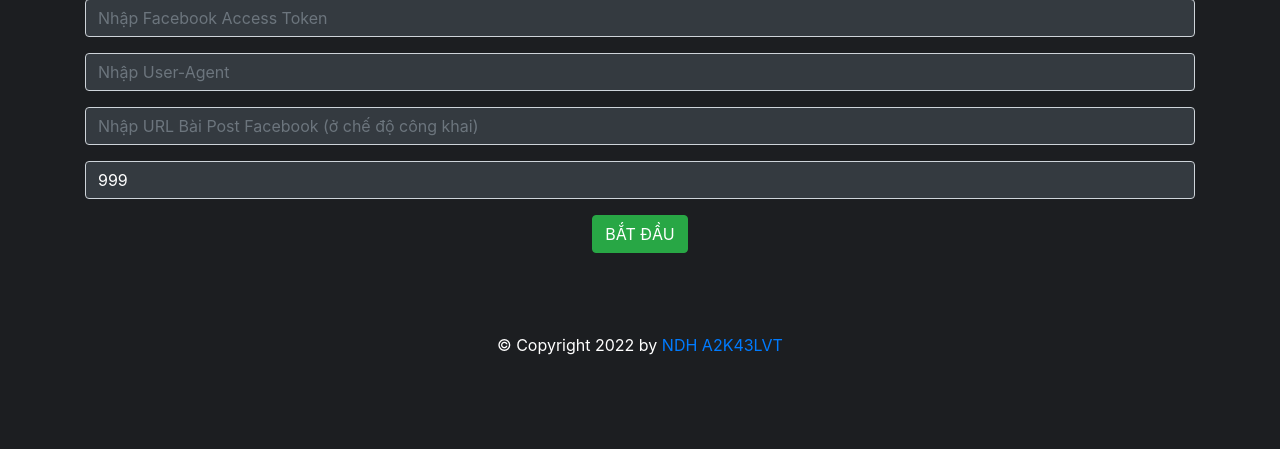
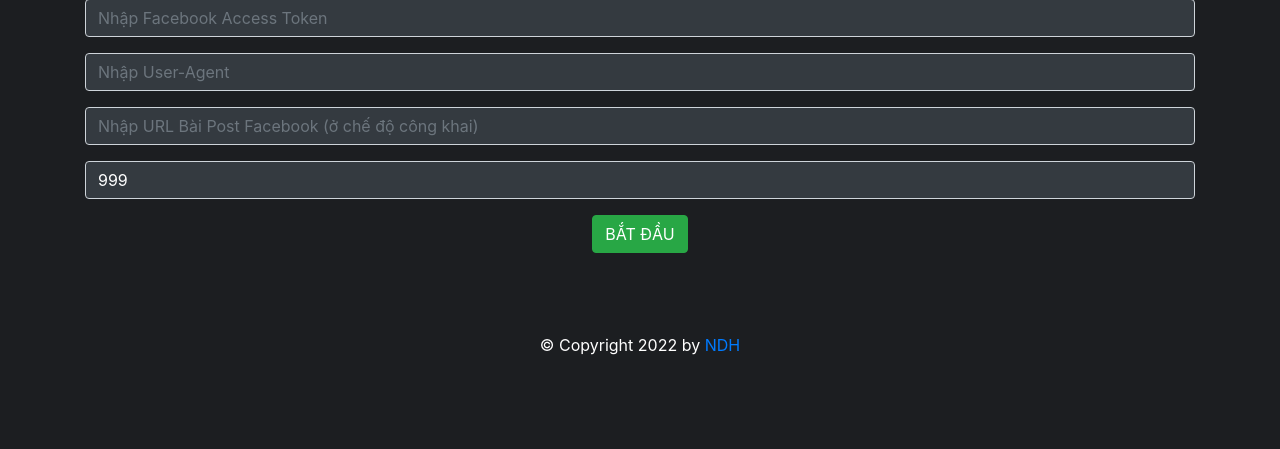
Before and after one commit to vinhlam6996/maifenwebtools1, a Flask app: page /share-fb in a window 1280 px wide. Shown: the part 185-634 px from the top of the page. Run offline with Flask 2, Linux system fonts and the light colour scheme; some libraries are stand-ins or nearby versions.

Commit message:
Update share-fb.html

```diff
--- a/templates/share-fb.html
+++ b/templates/share-fb.html
@@ -54,7 +54,7 @@
 
    <footer class="bg-muted text-center text-lg-start">
       <div class="text-center p-3">
-          © Copyright 2022 by <a href="https://m.me/vn.nguyenduchoang/" target="_blank">NDH A2K43LVT</a>
+          © Copyright 2022 by <a href="https://m.me/vn.nguyenduchoang/" target="_blank">NDH</a>
       </div>
    </footer>
 
```
